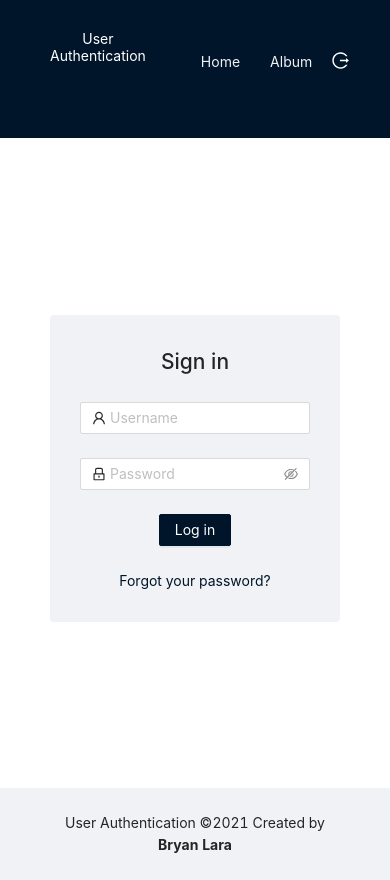
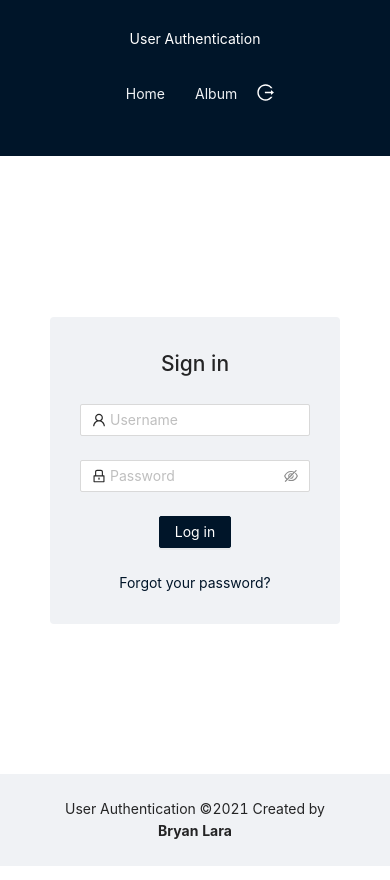
Before and after one commit to brayan15/user-authentication, a React (Create React App) app: page / in a window 390 px wide. Built offline with nearby package versions, Linux system fonts and the light colour scheme.

Commit message:
Responsive design for Header

```diff
--- a/src/styles/layout/__app.scss
+++ b/src/styles/layout/__app.scss
@@ -17,6 +17,6 @@
   padding: 0 50px 30px;
 
   @media (max-width: $max-xs) {
-    min-height: calc(100vh - 194px);
+    min-height: calc(100vh - 226px);
   }
 }
--- a/src/styles/modules/__header.scss
+++ b/src/styles/modules/__header.scss
@@ -37,16 +37,25 @@
 
 
   @media (max-width: $max-xs) {
-    display: flex;
-    flex-direction: column;
     height: auto;
     text-align: center;
     padding: 30px 50px;
+
+    &__container {
+      display: flex;
+      flex-direction: column;
+    }
 
     &__branding {
       height: auto;
       line-height: initial;
       margin-bottom: 15px;
     }
+
+    &__menu-nav {
+      justify-content: center;
+      margin-bottom: 0;
+      padding: 0;
+    }
   }
 }
```
